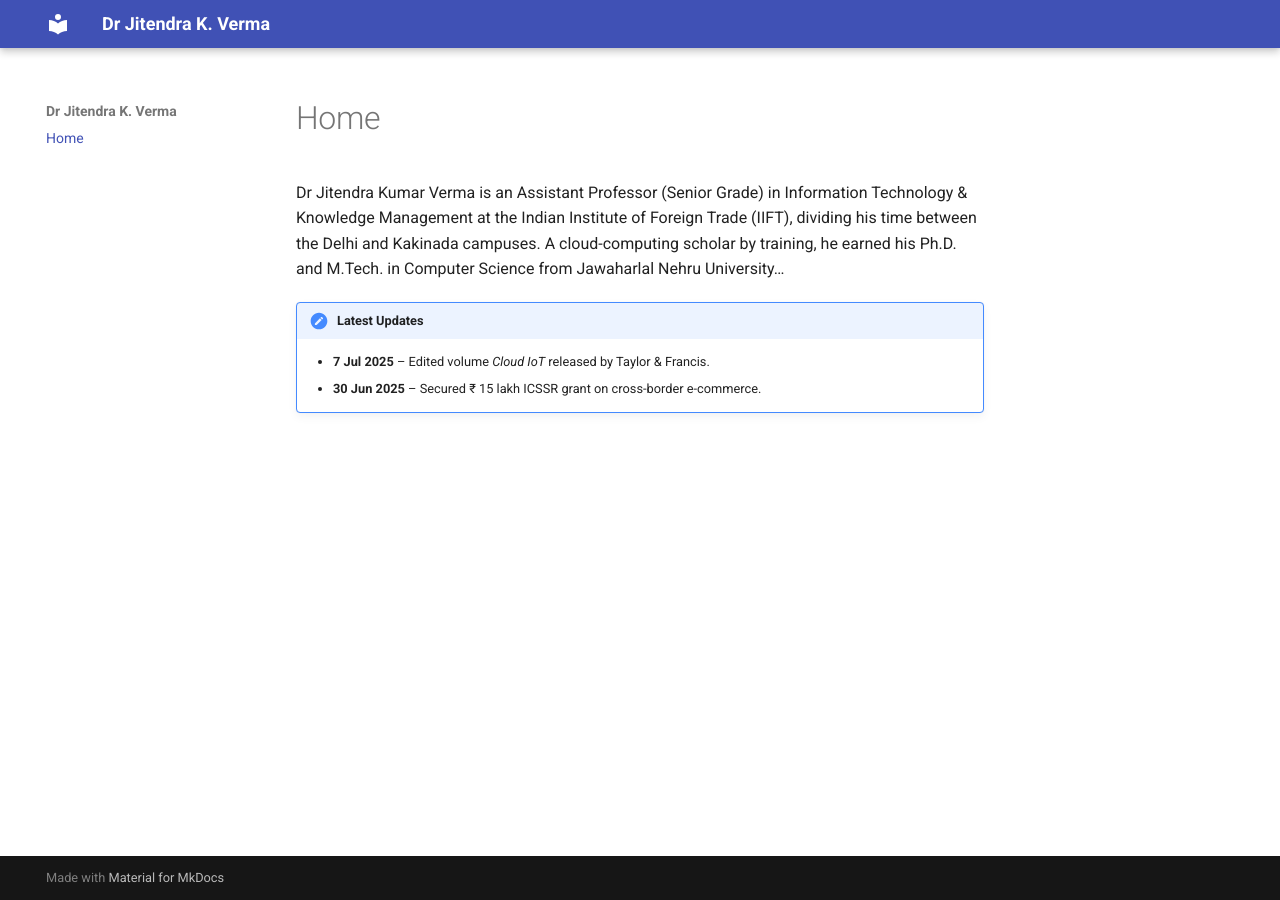
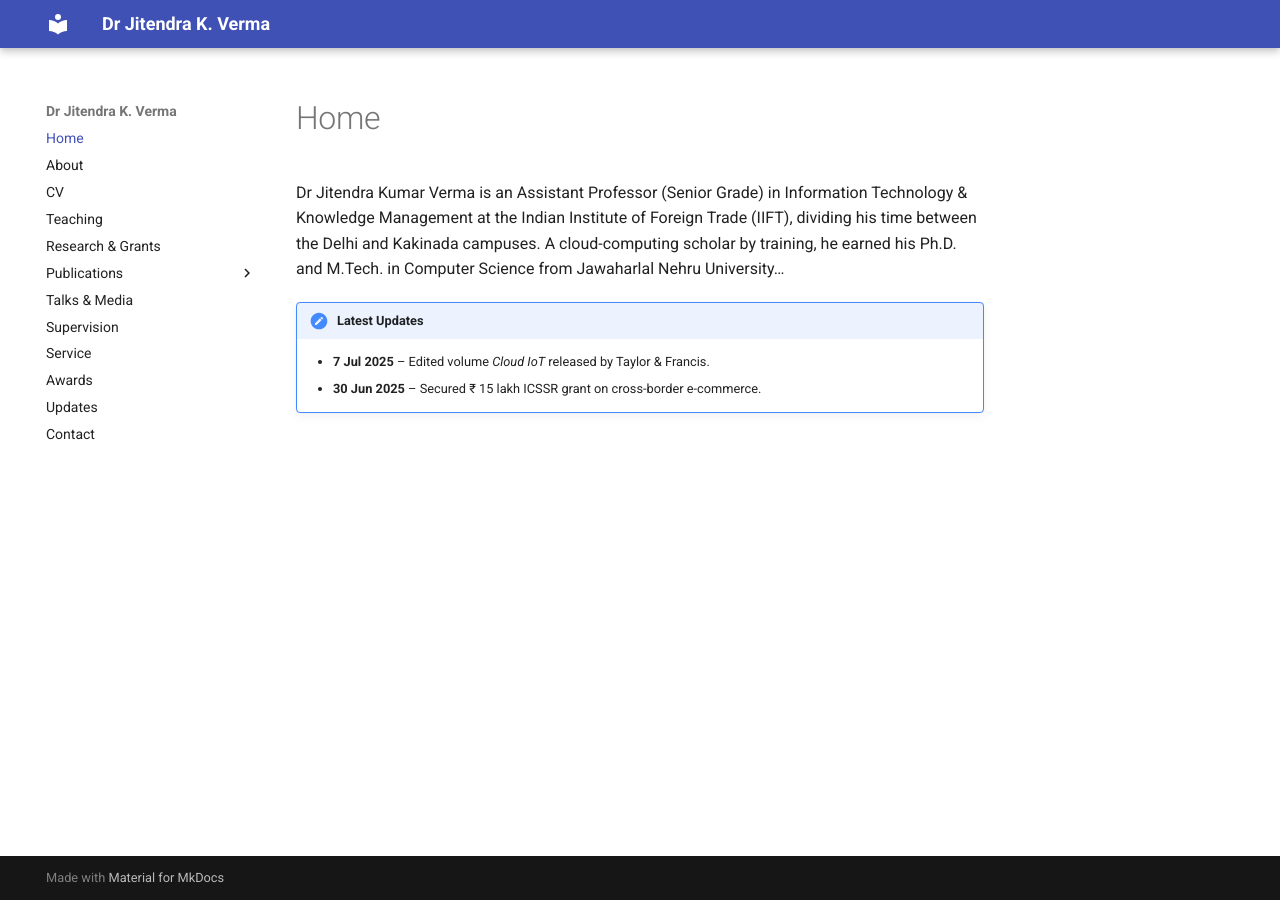
Before and after one commit to jk-verma/profile, an MkDocs documentation site: the page built from docs/index.md, in a window 1280 px wide. Built offline with MkDocs 1.6.1 and Material for MkDocs 9.7.7, drawn with Linux system fonts in a browser that asks for light colours; some of the changed lines change nothing that is shown.

Commit message:
Work in progress – prepare for rebase

```diff
--- a/mkdocs.yml
+++ b/mkdocs.yml
@@ -7,8 +7,24 @@ theme:
     - scheme: default
       primary: indigo
 extra_css:
-  - styles/extra.css        # we’ll add this shortly
+  - styles/extra.css                                   # we’ll add this shortly
 nav:
-  - Home: index.md          # more items will appear later
+  - Home: index.md                                     # more items will appear later
+  - About: about.md                                    # Short bio + personal details
+  - CV: cv.md                                          # Full résumé sections
+  - Teaching: teaching.md                              # Courses taught
+  - Research & Grants: research.md                     # Grants, patents, research IDs
+  - Publications:
+      - Overview: publications/index.md                # Overview paragraph
+      - Books: publications/books.md                   # Authored + Edited books
+      - Journals: publications/journals.md             # Journal articles
+      - Conferences: publications/conferences.md       # Conference papers
+  - Talks & Media: talks.md                            # Keynotes & invited talks
+  - Supervision: supervision.md                        # Ph.D./M.Tech./MBA theses
+  - Service: service.md                                # Committees, reviewer roles
+  - Awards: awards.md                                  # Awards & fellowships
+  - Updates: news.md                                   # Long-form update log
+  - Contact: contact.md                                # Email, phone, LinkedIn
+
 plugins: []
 markdown_extensions: [toc, admonition, footnotes]
```
Also changed, not shown: docs/about.md (added), docs/awards.md (added), docs/contact.md (added), docs/cv.md (added), docs/news.md (added), docs/publications/book-chapters.md (added), docs/publications/books.md (added), docs/publications/conferences.md (added), docs/publications/index.md (added), docs/publications/journals.md (added), docs/research.md (added), docs/services.md (added), docs/supervision.md (added), docs/talks.md (added), 1 more files.
